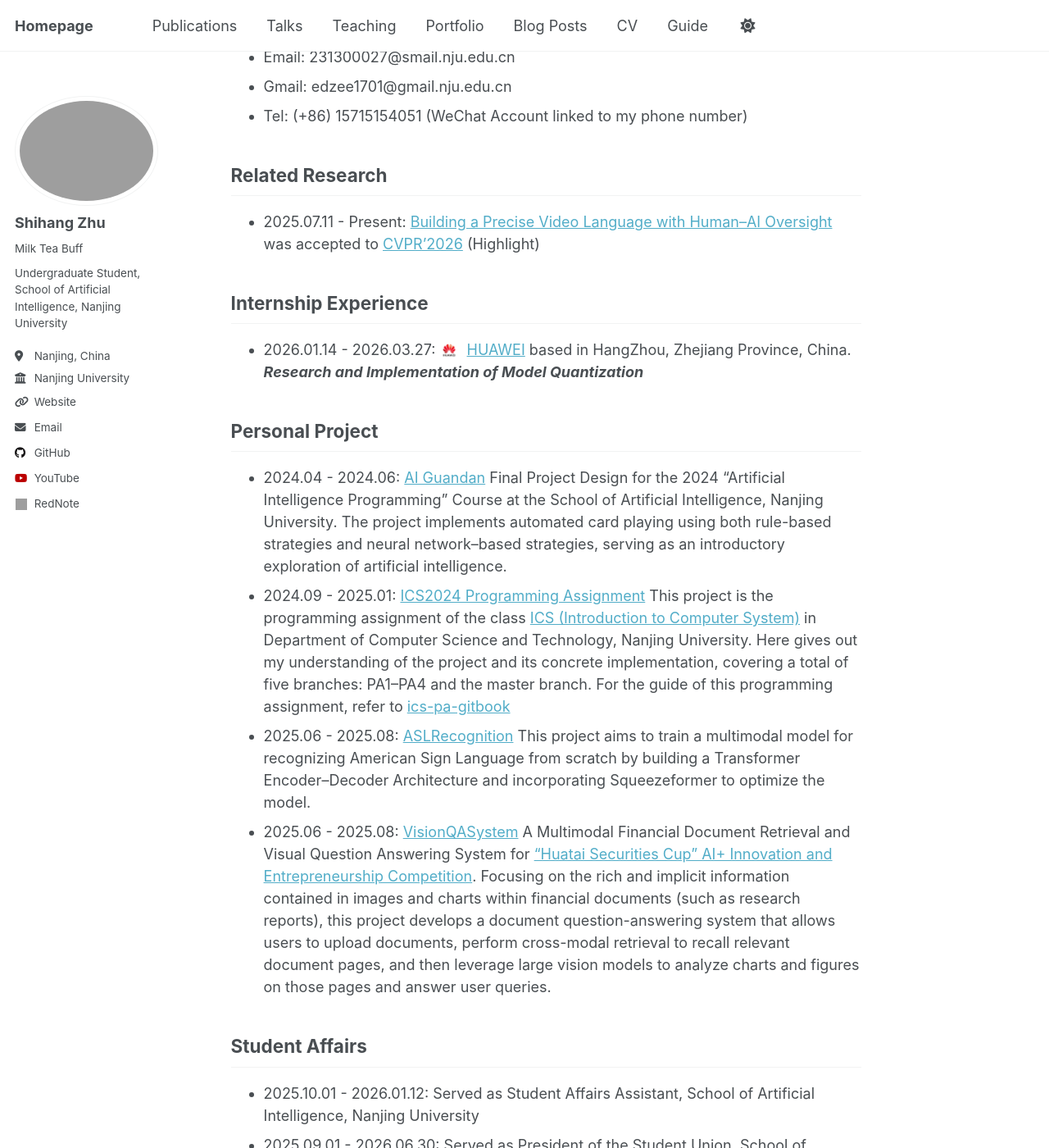
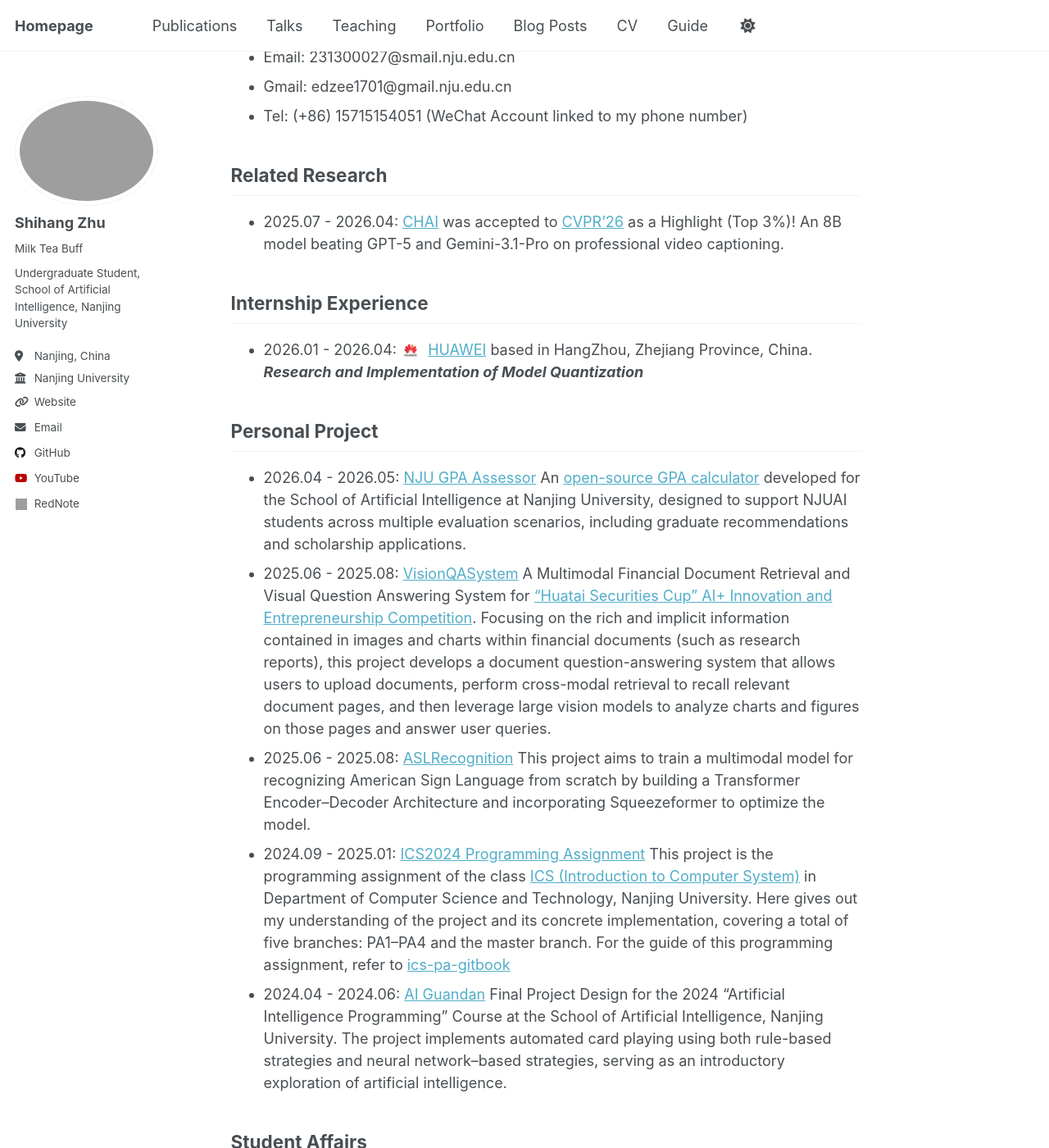
Before and after one commit to edzee3000/edzee3000.github.io, a Jekyll site: the page built from _pages/about.md, in a window 1280 px wide and 1400 px high, scrolled down 244 px. Shown: the whole window at 82% size. Built offline with Jekyll 4.4.1, drawn with Linux system fonts in a browser that asks for light colours; a script that is not in the unit is left out; grey boxes are pictures that could not be loaded.

Commit message:
Revise related research and personal project sections
Updated research and project entries in the about page.

```diff
--- a/_pages/about.md
+++ b/_pages/about.md
@@ -18,22 +18,26 @@
 ## Related Research
 <!--
 - 2025.04.15 - 2025.05.30: [CameraBench: Towards Understanding Camera Motions in Any Video](https://linzhiqiu.github.io/papers/camerabench/) was accepted to [NeurIPS’25](https://neurips.cc/Conferences/2025) (Spotlight)
+- 2025.07.11 - Present: [Building a Precise Video Language with Human–AI Oversight](https://cvpr.thecvf.com/virtual/2026/poster/37994) was accepted to [CVPR’2026](https://cvpr.thecvf.com/Conferences/2026)   (Highlight)
 -->
-- 2025.07.11 - Present: [Building a Precise Video Language with Human–AI Oversight](https://cvpr.thecvf.com/virtual/2026/poster/37994) was accepted to [CVPR’2026](https://cvpr.thecvf.com/Conferences/2026)   (Highlight)
+- 2025.07 - 2026.04: [CHAI](https://linzhiqiu.github.io/papers/chai/) was accepted to [CVPR’26](https://cvpr.thecvf.com/virtual/2026/poster/37994) as a Highlight (Top 3%)! An 8B model beating GPT-5 and Gemini-3.1-Pro on professional video captioning.
+
 
 
 ## Internship Experience
-- 2026.01.14 - 2026.03.27: <img src="../images/HUAWEI.png" style="width:24px; height:24px; margin-right:4px;"> [HUAWEI](https://www.huawei.com/cn/) based in HangZhou, Zhejiang Province, China. ***Research and Implementation of Model Quantization***
+- 2026.01 - 2026.04: <img src="../images/HUAWEI.png" style="width:24px; height:24px; margin-right:4px;"> [HUAWEI](https://www.huawei.com/cn/) based in HangZhou, Zhejiang Province, China. ***Research and Implementation of Model Quantization***
 
 
 
 ## Personal Project
-- 2024.04 - 2024.06: [AI Guandan](https://github.com/edzee3000/AIGuanDanGame) Final Project Design for the 2024 "Artificial Intelligence Programming" Course at the School of Artificial Intelligence, Nanjing University. The project implements automated card playing using both rule-based strategies and neural network–based strategies, serving as an introductory exploration of artificial intelligence.
-- 2024.09 - 2025.01: [ICS2024 Programming Assignment](https://github.com/edzee3000/ICS2024PA) This project is the programming assignment of the class [ICS (Introduction to Computer System)](https://nju-projectn.github.io/ics-pa-gitbook/ics2024/) in Department of Computer Science and Technology, Nanjing University. Here gives out my understanding of the project and its concrete implementation, covering a total of five branches: PA1–PA4 and the master branch. For the guide of this programming assignment, refer to [ics-pa-gitbook](https://nju-projectn.github.io/ics-pa-gitbook/ics2024/)
-- 2025.06 - 2025.08: [ASLRecognition](https://github.com/edzee3000/ASLRecognition) This project aims to train a multimodal model for recognizing American Sign Language from scratch by building a Transformer Encoder–Decoder Architecture and incorporating Squeezeformer to optimize the model.
+- 2026.04 - 2026.05: [NJU GPA Assessor](https://njuai-gpa.vercel.app/) An [open-source GPA calculator](https://github.com/edzee3000/njuai-gpa) developed for the School of Artificial Intelligence at Nanjing University, designed to support NJUAI students across multiple evaluation scenarios, including graduate recommendations and scholarship applications.
 - 2025.06 - 2025.08: [VisionQASystem](https://github.com/edzee3000/VisionQASystem) A Multimodal Financial Document Retrieval and Visual Question Answering System
 for [“Huatai Securities Cup” AI+ Innovation and Entrepreneurship Competition](https://www.nju.edu.cn/info/1056/453201.htm).
 Focusing on the rich and implicit information contained in images and charts within financial documents (such as research reports), this project develops a document question-answering system that allows users to upload documents, perform cross-modal retrieval to recall relevant document pages, and then leverage large vision models to analyze charts and figures on those pages and answer user queries.
+- 2025.06 - 2025.08: [ASLRecognition](https://github.com/edzee3000/ASLRecognition) This project aims to train a multimodal model for recognizing American Sign Language from scratch by building a Transformer Encoder–Decoder Architecture and incorporating Squeezeformer to optimize the model.
+- 2024.09 - 2025.01: [ICS2024 Programming Assignment](https://github.com/edzee3000/ICS2024PA) This project is the programming assignment of the class [ICS (Introduction to Computer System)](https://nju-projectn.github.io/ics-pa-gitbook/ics2024/) in Department of Computer Science and Technology, Nanjing University. Here gives out my understanding of the project and its concrete implementation, covering a total of five branches: PA1–PA4 and the master branch. For the guide of this programming assignment, refer to [ics-pa-gitbook](https://nju-projectn.github.io/ics-pa-gitbook/ics2024/)
+- 2024.04 - 2024.06: [AI Guandan](https://github.com/edzee3000/AIGuanDanGame) Final Project Design for the 2024 "Artificial Intelligence Programming" Course at the School of Artificial Intelligence, Nanjing University. The project implements automated card playing using both rule-based strategies and neural network–based strategies, serving as an introductory exploration of artificial intelligence.
+
 
 
 ## Student Affairs
```
